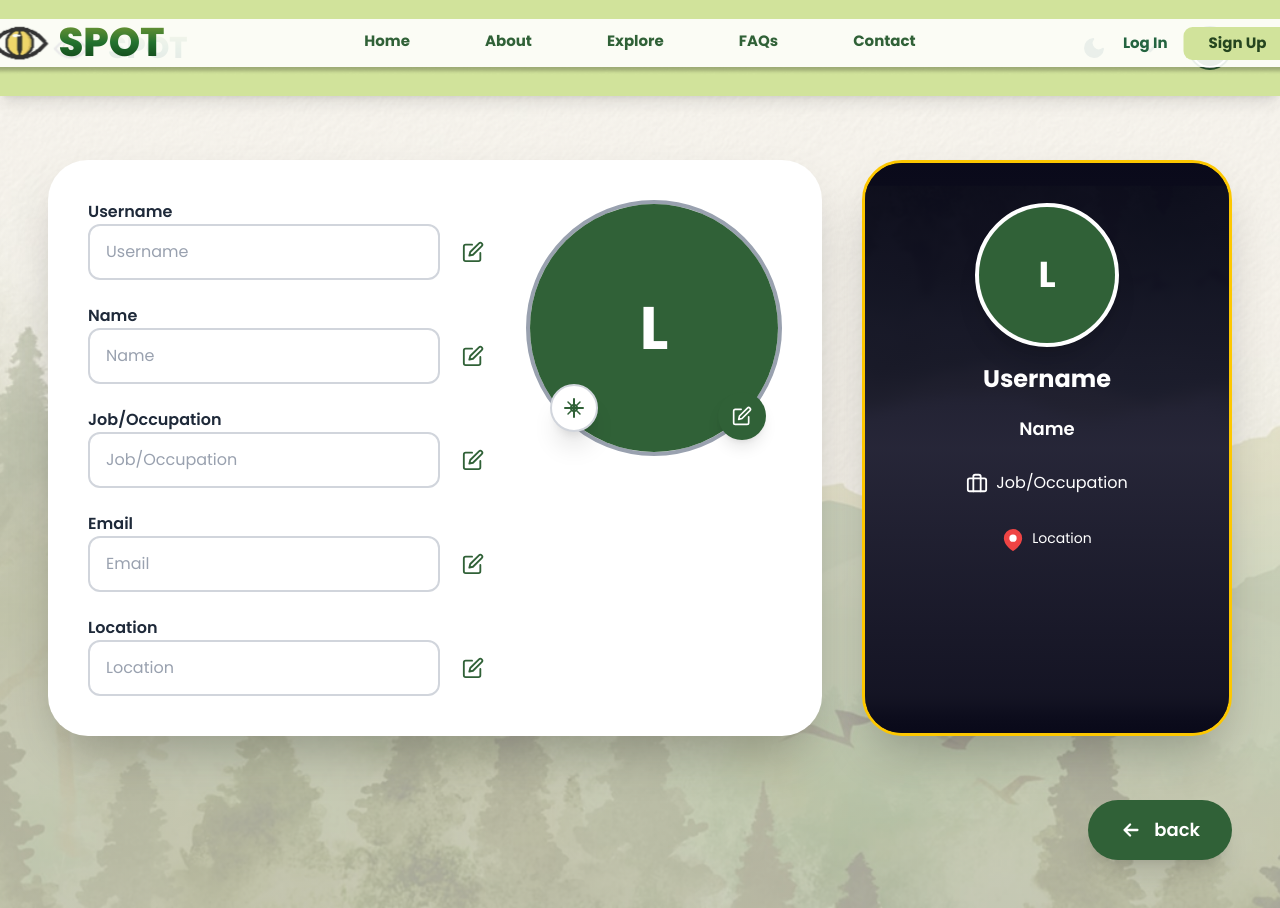
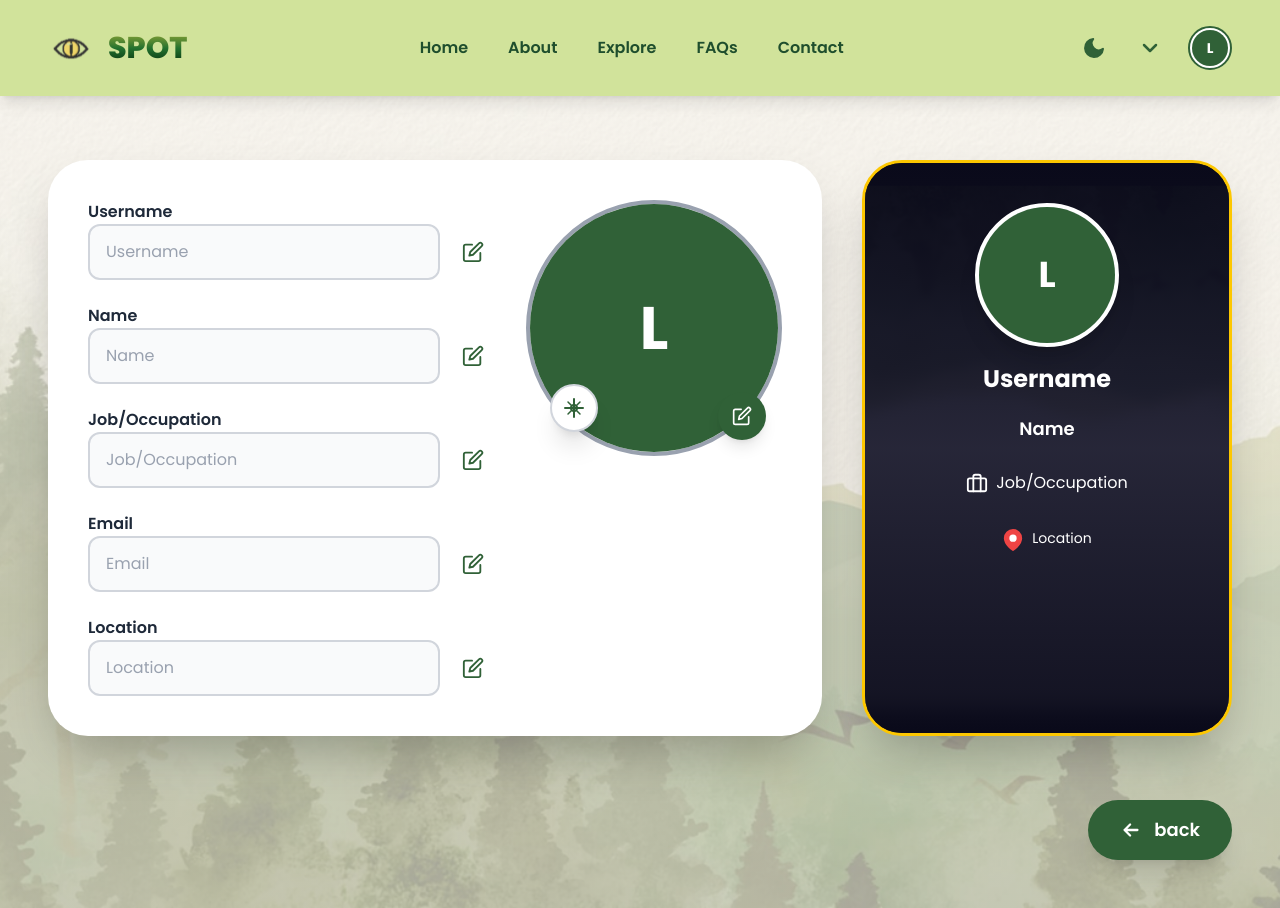
Before and after one commit to Klipshin/SPOT, a Next.js app: page /profile in a window 1280 px wide. Built offline with nearby package versions, Linux system fonts and the light colour scheme.

Commit message:
Updated Profile Page

```diff
--- a/src/app/layout.tsx
+++ b/src/app/layout.tsx
@@ -1,7 +1,6 @@
 import type { Metadata } from 'next';
 import { Poppins } from 'next/font/google';
 import './globals.css';
-import Image from 'next/image';
 
 const poppins = Poppins({
   subsets: ['latin'],
@@ -24,60 +23,6 @@ export default function RootLayout({
   return (
     <html lang="en" className={poppins.variable}>
       <body className={`${poppins.className} antialiased`}>
-        {/* Centered Navigation Bar */}
-        <header className="fixed top-3 left-1/2 transform -translate-x-1/2 w-[1383px] h-[94px] z-50">
-          <div className="relative flex justify-center items-center h-full">
-            <Image
-              src="/topbar.png"
-              alt="Navigation Background"
-              width={1334}
-              height={56}
-              className="absolute top-[7px] left-1/2 -translate-x-1/2"
-            />
-
-            {/* Logo */}
-            <div className="absolute top-[3px] left-[33px]">
-              <Image
-                src="/spot icon.svg"
-                alt="SPOT Icon"
-                width={79}
-                height={54}
-              />
-            </div>
-
-            <div className="absolute top-0 left-[110px] text-[40px] font-extrabold bg-gradient-to-b from-[#95ab33] via-[#23732f] to-[#082e0d] bg-clip-text text-transparent"> SPOT </div>
-
-            {/* Navigation Links */}
-            <nav className="absolute top-[18px] left-1/2 -translate-x-1/2 flex items-center gap-[75px]">
-              <a href="#home" className="font-bold text-[#306137] text-[15px] hover:text-[#246440] transition-colors">
-                Home
-              </a>
-              <a href="#about" className="font-bold text-[#306137] text-[15px] hover:text-[#246440] transition-colors">
-                About
-              </a>
-              <a href="#explore" className="font-bold text-[#306137] text-[15px] hover:text-[#246440] transition-colors">
-                Explore
-              </a>
-              <a href="#faqs" className="font-bold text-[#306137] text-[15px] hover:text-[#246440] transition-colors">
-                FAQs
-              </a>
-              <a href="#contact" className="font-bold text-[#306137] text-[15px] hover:text-[#246440] transition-colors">
-                Contact
-              </a>
-            </nav>
-
-            {/* Auth Buttons */}
-            <div className="absolute top-[15px] right-[40px] flex items-center gap-4">
-              <button className="font-bold text-[#246440] text-[15px] hover:underline transition-all">
-                Log In
-              </button>
-              <button className="w-[108px] h-[33px] bg-[#d1e39b] rounded-[9px] font-bold text-[#25451f] text-[15px] hover:bg-[#c5d78f] transition-all">
-                Sign Up
-              </button>
-            </div>
-          </div>
-        </header>
-
         {/* Main Content */}
         {children}
 
--- a/src/app/profile/page.tsx
+++ b/src/app/profile/page.tsx
@@ -1,5 +1,5 @@
 'use client';
-import React, { useState } from 'react';
+import React, { useRef, useState } from 'react';
 import Image from 'next/image';
 import Link from 'next/link';
 
@@ -12,8 +12,35 @@ export default function ProfilePage() {
     location: '',
   });
 
+  const [editableFields, setEditableFields] = useState({
+    username: false,
+    name: false,
+    job: false,
+    email: false,
+    location: false,
+  });
+
+  const inputRefs = {
+    username: useRef<HTMLInputElement>(null),
+    name: useRef<HTMLInputElement>(null),
+    job: useRef<HTMLInputElement>(null),
+    email: useRef<HTMLInputElement>(null),
+    location: useRef<HTMLInputElement>(null),
+  };
+
   const handleInputChange = (field: string, value: string) => {
     setFormData(prev => ({ ...prev, [field]: value }));
+  };
+
+  const enableFieldEditing = (field: keyof typeof formData) => {
+    setEditableFields(prev => ({ ...prev, [field]: true }));
+    requestAnimationFrame(() => {
+      inputRefs[field].current?.focus();
+    });
+  };
+
+  const disableFieldEditing = (field: keyof typeof formData) => {
+    setEditableFields(prev => ({ ...prev, [field]: false }));
   };
 
   return (
@@ -46,6 +73,19 @@ export default function ProfilePage() {
             SPOT
           </span>
         </div>
+
+        {/* Navigation Links */}
+        <nav className="flex items-center gap-10 font-semibold text-[#1f4e2d] text-sm lg:text-base">
+          {['Home', 'About', 'Explore', 'FAQs', 'Contact'].map(label => (
+            <Link
+              key={label}
+              href={`#${label.toLowerCase()}`}
+              className="hover:text-[#0f2d18] transition-colors"
+            >
+              {label}
+            </Link>
+          ))}
+        </nav>
 
         {/* Right side icons */}
         <div className="flex items-center gap-5">
@@ -85,12 +125,23 @@ export default function ProfilePage() {
                 <div className="flex items-center gap-3">
                   <input
                     type="text"
+                    ref={inputRefs.username}
                     value={formData.username}
                     onChange={(e) => handleInputChange('username', e.target.value)}
+                    onBlur={() => disableFieldEditing('username')}
+                    readOnly={!editableFields.username}
                     placeholder="Username"
-                    className="flex-1 px-4 py-3.5 border-2 border-gray-300 rounded-xl focus:outline-none focus:border-[#306137] text-gray-900 text-base placeholder:text-gray-400"
+                    className={`flex-1 px-4 py-3.5 border-2 rounded-xl focus:outline-none text-gray-900 text-base placeholder:text-gray-400 ${
+                      editableFields.username
+                        ? 'border-[#306137]'
+                        : 'border-gray-300 bg-gray-50 cursor-not-allowed text-gray-500'
+                    }`}
                   />
-                  <button className="p-2.5 hover:bg-gray-100 rounded-lg transition-colors cursor-pointer">
+                  <button
+                    type="button"
+                    onClick={() => enableFieldEditing('username')}
+                    className="p-2.5 hover:bg-gray-100 rounded-lg transition-colors cursor-pointer"
+                  >
                     <svg width="22" height="22" viewBox="0 0 24 24" fill="none" xmlns="http://www.w3.org/2000/svg">
                       <path d="M11 4H4a2 2 0 0 0-2 2v14a2 2 0 0 0 2 2h14a2 2 0 0 0 2-2v-7" stroke="#306137" strokeWidth="2" strokeLinecap="round" strokeLinejoin="round"/>
                       <path d="M18.5 2.5a2.121 2.121 0 0 1 3 3L12 15l-4 1 1-4 9.5-9.5z" stroke="#306137" strokeWidth="2" strokeLinecap="round" strokeLinejoin="round"/>
@@ -105,12 +156,23 @@ export default function ProfilePage() {
                 <div className="flex items-center gap-3">
                   <input
                     type="text"
+                    ref={inputRefs.name}
                     value={formData.name}
                     onChange={(e) => handleInputChange('name', e.target.value)}
+                    onBlur={() => disableFieldEditing('name')}
+                    readOnly={!editableFields.name}
                     placeholder="Name"
-                    className="flex-1 px-4 py-3.5 border-2 border-gray-300 rounded-xl focus:outline-none focus:border-[#306137] text-gray-900 text-base placeholder:text-gray-400"
+                    className={`flex-1 px-4 py-3.5 border-2 rounded-xl focus:outline-none text-gray-900 text-base placeholder:text-gray-400 ${
+                      editableFields.name
+                        ? 'border-[#306137]'
+                        : 'border-gray-300 bg-gray-50 cursor-not-allowed text-gray-500'
+                    }`}
                   />
-                  <button className="p-2.5 hover:bg-gray-100 rounded-lg transition-colors cursor-pointer">
+                  <button
+                    type="button"
+                    onClick={() => enableFieldEditing('name')}
+                    className="p-2.5 hover:bg-gray-100 rounded-lg transition-colors cursor-pointer"
+                  >
                     <svg width="22" height="22" viewBox="0 0 24 24" fill="none" xmlns="http://www.w3.org/2000/svg">
                       <path d="M11 4H4a2 2 0 0 0-2 2v14a2 2 0 0 0 2 2h14a2 2 0 0 0 2-2v-7" stroke="#306137" strokeWidth="2" strokeLinecap="round" strokeLinejoin="round"/>
                       <path d="M18.5 2.5a2.121 2.121 0 0 1 3 3L12 15l-4 1 1-4 9.5-9.5z" stroke="#306137" strokeWidth="2" strokeLinecap="round" strokeLinejoin="round"/>
@@ -125,12 +187,23 @@ export default function ProfilePage() {
                 <div className="flex items-center gap-3">
                   <input
                     type="text"
+                    ref={inputRefs.job}
                     value={formData.job}
                     onChange={(e) => handleInputChange('job', e.target.value)}
+                    onBlur={() => disableFieldEditing('job')}
+                    readOnly={!editableFields.job}
                     placeholder="Job/Occupation"
-                    className="flex-1 px-4 py-3.5 border-2 border-gray-300 rounded-xl focus:outline-none focus:border-[#306137] text-gray-900 text-base placeholder:text-gray-400"
+                    className={`flex-1 px-4 py-3.5 border-2 rounded-xl focus:outline-none text-gray-900 text-base placeholder:text-gray-400 ${
+                      editableFields.job
+                        ? 'border-[#306137]'
+                        : 'border-gray-300 bg-gray-50 cursor-not-allowed text-gray-500'
+                    }`}
                   />
-                  <button className="p-2.5 hover:bg-gray-100 rounded-lg transition-colors cursor-pointer">
+                  <button
+                    type="button"
+                    onClick={() => enableFieldEditing('job')}
+                    className="p-2.5 hover:bg-gray-100 rounded-lg transition-colors cursor-pointer"
+                  >
                     <svg width="22" height="22" viewBox="0 0 24 24" fill="none" xmlns="http://www.w3.org/2000/svg">
                       <path d="M11 4H4a2 2 0 0 0-2 2v14a2 2 0 0 0 2 2h14a2 2 0 0 0 2-2v-7" stroke="#306137" strokeWidth="2" strokeLinecap="round" strokeLinejoin="round"/>
                       <path d="M18.5 2.5a2.121 2.121 0 0 1 3 3L12 15l-4 1 1-4 9.5-9.5z" stroke="#306137" strokeWidth="2" strokeLinecap="round" strokeLinejoin="round"/>
@@ -145,12 +218,23 @@ export default function ProfilePage() {
                 <div className="flex items-center gap-3">
                   <input
                     type="email"
+                    ref={inputRefs.email}
                     value={formData.email}
                     onChange={(e) => handleInputChange('email', e.target.value)}
+                    onBlur={() => disableFieldEditing('email')}
+                    readOnly={!editableFields.email}
                     placeholder="Email"
-                    className="flex-1 px-4 py-3.5 border-2 border-gray-300 rounded-xl focus:outline-none focus:border-[#306137] text-gray-900 text-base placeholder:text-gray-400"
+                    className={`flex-1 px-4 py-3.5 border-2 rounded-xl focus:outline-none text-gray-900 text-base placeholder:text-gray-400 ${
+                      editableFields.email
+                        ? 'border-[#306137]'
+                        : 'border-gray-300 bg-gray-50 cursor-not-allowed text-gray-500'
+                    }`}
                   />
-                  <button className="p-2.5 hover:bg-gray-100 rounded-lg transition-colors cursor-pointer">
+                  <button
+                    type="button"
+                    onClick={() => enableFieldEditing('email')}
+                    className="p-2.5 hover:bg-gray-100 rounded-lg transition-colors cursor-pointer"
+                  >
                     <svg width="22" height="22" viewBox="0 0 24 24" fill="none" xmlns="http://www.w3.org/2000/svg">
                       <path d="M11 4H4a2 2 0 0 0-2 2v14a2 2 0 0 0 2 2h14a2 2 0 0 0 2-2v-7" stroke="#306137" strokeWidth="2" strokeLinecap="round" strokeLinejoin="round"/>
                       <path d="M18.5 2.5a2.121 2.121 0 0 1 3 3L12 15l-4 1 1-4 9.5-9.5z" stroke="#306137" strokeWidth="2" strokeLinecap="round" strokeLinejoin="round"/>
@@ -165,12 +249,23 @@ export default function ProfilePage() {
                 <div className="flex items-center gap-3">
                   <input
                     type="text"
+                    ref={inputRefs.location}
                     value={formData.location}
                     onChange={(e) => handleInputChange('location', e.target.value)}
+                    onBlur={() => disableFieldEditing('location')}
+                    readOnly={!editableFields.location}
                     placeholder="Location"
-                    className="flex-1 px-4 py-3.5 border-2 border-gray-300 rounded-xl focus:outline-none focus:border-[#306137] text-gray-900 text-base placeholder:text-gray-400"
+                    className={`flex-1 px-4 py-3.5 border-2 rounded-xl focus:outline-none text-gray-900 text-base placeholder:text-gray-400 ${
+                      editableFields.location
+                        ? 'border-[#306137]'
+                        : 'border-gray-300 bg-gray-50 cursor-not-allowed text-gray-500'
+                    }`}
                   />
-                  <button className="p-2.5 hover:bg-gray-100 rounded-lg transition-colors cursor-pointer">
+                  <button
+                    type="button"
+                    onClick={() => enableFieldEditing('location')}
+                    className="p-2.5 hover:bg-gray-100 rounded-lg transition-colors cursor-pointer"
+                  >
                     <svg width="22" height="22" viewBox="0 0 24 24" fill="none" xmlns="http://www.w3.org/2000/svg">
                       <path d="M11 4H4a2 2 0 0 0-2 2v14a2 2 0 0 0 2 2h14a2 2 0 0 0 2-2v-7" stroke="#306137" strokeWidth="2" strokeLinecap="round" strokeLinejoin="round"/>
                       <path d="M18.5 2.5a2.121 2.121 0 0 1 3 3L12 15l-4 1 1-4 9.5-9.5z" stroke="#306137" strokeWidth="2" strokeLinecap="round" strokeLinejoin="round"/>
```
